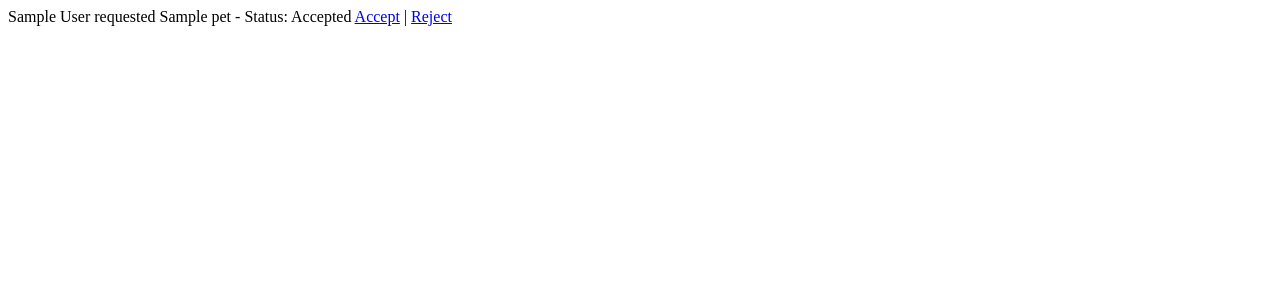
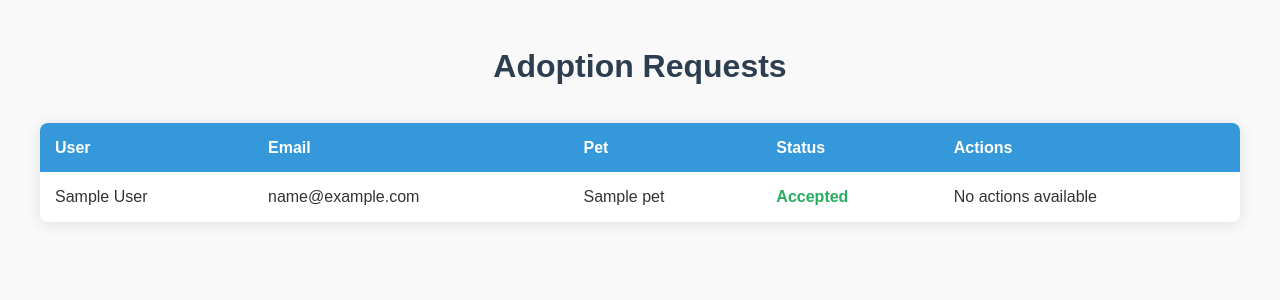
Before and after one commit to Nipuni-sankalpana/stray_Heart_Website, a PHP site: page /admin-adoption.php in a window 1280 px wide. Shown: the top 300 px of the page. Run offline with PHP 8.4, Linux system fonts and the light colour scheme; tables that the repository leaves empty or names only in its code hold one stand-in row (values such as "Sample post").

```diff
--- a/admin-adoption.php
+++ b/admin-adoption.php
@@ -1,7 +1,149 @@
 <?php
 include 'db.php';
 $result = $conn->query("SELECT a.*, u.name AS user_name, u.email, p.name AS pet_name FROM adoptions a JOIN users u ON a.user_id = u.id JOIN pets p ON a.pet_id = p.id");
-while($row = $result->fetch_assoc()) {
-echo "<p>{$row['user_name']} requested {$row['pet_name']} - Status: {$row['status']} <a href='process_adoption.php?id={$row['id']}&action=accept'>Accept</a> | <a href='process_adoption.php?id={$row['id']}&action=reject'>Reject</a></p>";
-}
 ?>
+
+<!DOCTYPE html>
+<html lang="en">
+<head>
+    <meta charset="UTF-8">
+    <meta name="viewport" content="width=device-width, initial-scale=1.0">
+    <title>Adoption Requests</title>
+    <style>
+        body {
+            font-family: 'Arial', sans-serif;
+            line-height: 1.6;
+            color: #333;
+            max-width: 1200px;
+            margin: 0 auto;
+            padding: 20px;
+            background-color: #f9f9f9;
+        }
+
+        h1 {
+            color: #2c3e50;
+            text-align: center;
+            margin-bottom: 30px;
+        }
+
+        .adoption-table {
+            width: 100%;
+            border-collapse: collapse;
+            margin: 20px 0;
+            box-shadow: 0 2px 15px rgba(0, 0, 0, 0.1);
+            background-color: white;
+            border-radius: 8px;
+            overflow: hidden;
+        }
+
+        .adoption-table th {
+            background-color: #3498db;
+            color: white;
+            padding: 12px 15px;
+            text-align: left;
+        }
+
+        .adoption-table td {
+            padding: 12px 15px;
+            border-bottom: 1px solid #e0e0e0;
+        }
+
+        .adoption-table tr:last-child td {
+            border-bottom: none;
+        }
+
+        .adoption-table tr:hover {
+            background-color: #f5f5f5;
+        }
+
+        .status-pending {
+            color: #e67e22;
+            font-weight: bold;
+        }
+
+        .status-accepted {
+            color: #27ae60;
+            font-weight: bold;
+        }
+
+        .status-rejected {
+            color: #e74c3c;
+            font-weight: bold;
+        }
+
+        .action-btn {
+            display: inline-block;
+            padding: 6px 12px;
+            margin: 0 5px;
+            border-radius: 4px;
+            text-decoration: none;
+            font-weight: bold;
+            transition: all 0.3s ease;
+        }
+
+        .accept-btn {
+            background-color: #2ecc71;
+            color: white;
+        }
+
+        .accept-btn:hover {
+            background-color: #27ae60;
+        }
+
+        .reject-btn {
+            background-color: #e74c3c;
+            color: white;
+        }
+
+        .reject-btn:hover {
+            background-color: #c0392b;
+        }
+
+        .no-requests {
+            text-align: center;
+            padding: 20px;
+            color: #7f8c8d;
+            font-style: italic;
+        }
+    </style>
+</head>
+<body>
+    <h1>Adoption Requests</h1>
+
+    <?php if ($result->num_rows > 0): ?>
+        <table class="adoption-table">
+            <thead>
+                <tr>
+                    <th>User</th>
+                    <th>Email</th>
+                    <th>Pet</th>
+                    <th>Status</th>
+                    <th>Actions</th>
+                </tr>
+            </thead>
+            <tbody>
+                <?php while($row = $result->fetch_assoc()): ?>
+                    <tr>
+                        <td><?php echo htmlspecialchars($row['user_name']); ?></td>
+                        <td><?php echo htmlspecialchars($row['email']); ?></td>
+                        <td><?php echo htmlspecialchars($row['pet_name']); ?></td>
+                        <td class="status-<?php echo strtolower($row['status']); ?>">
+                            <?php echo htmlspecialchars($row['status']); ?>
+                        </td>
+                        <td>
+                            <?php if ($row['status'] == 'Pending'): ?>
+                                <a href="process_adoption.php?id=<?php echo $row['id']; ?>&action=accept" class="action-btn accept-btn">Accept</a>
+                                <a href="process_adoption.php?id=<?php echo $row['id']; ?>&action=reject" class="action-btn reject-btn">Reject</a>
+                            <?php else: ?>
+                                <span>No actions available</span>
+                            <?php endif; ?>
+                        </td>
+                    </tr>
+                <?php endwhile; ?>
+            </tbody>
+        </table>
+    <?php else: ?>
+        <div class="no-requests">No adoption requests found.</div>
+    <?php endif; ?>
+</body>
+</html>
--- a/pet_list.php
+++ b/pet_list.php
@@ -13,6 +13,7 @@ while($row = $species_result->fetch_assoc()) {
     $species[] = $row['species'];
 }
 ?>
+
 <!DOCTYPE html>
 <html lang="en">
   <head>
```
Also changed, not shown: index.php (+4 -3 lines), user-dashboard.php (+41 -7 lines), user_dashboard.php (deleted, +0 -41 lines).
